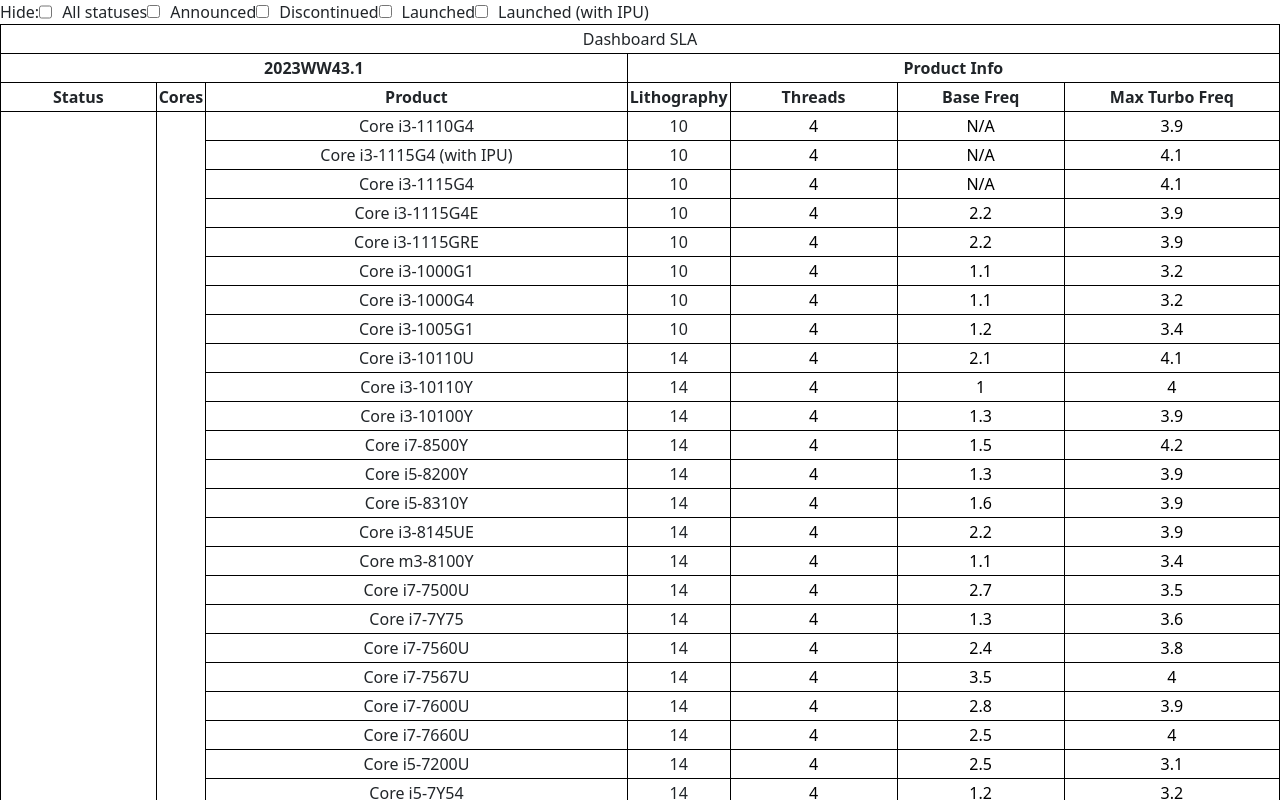
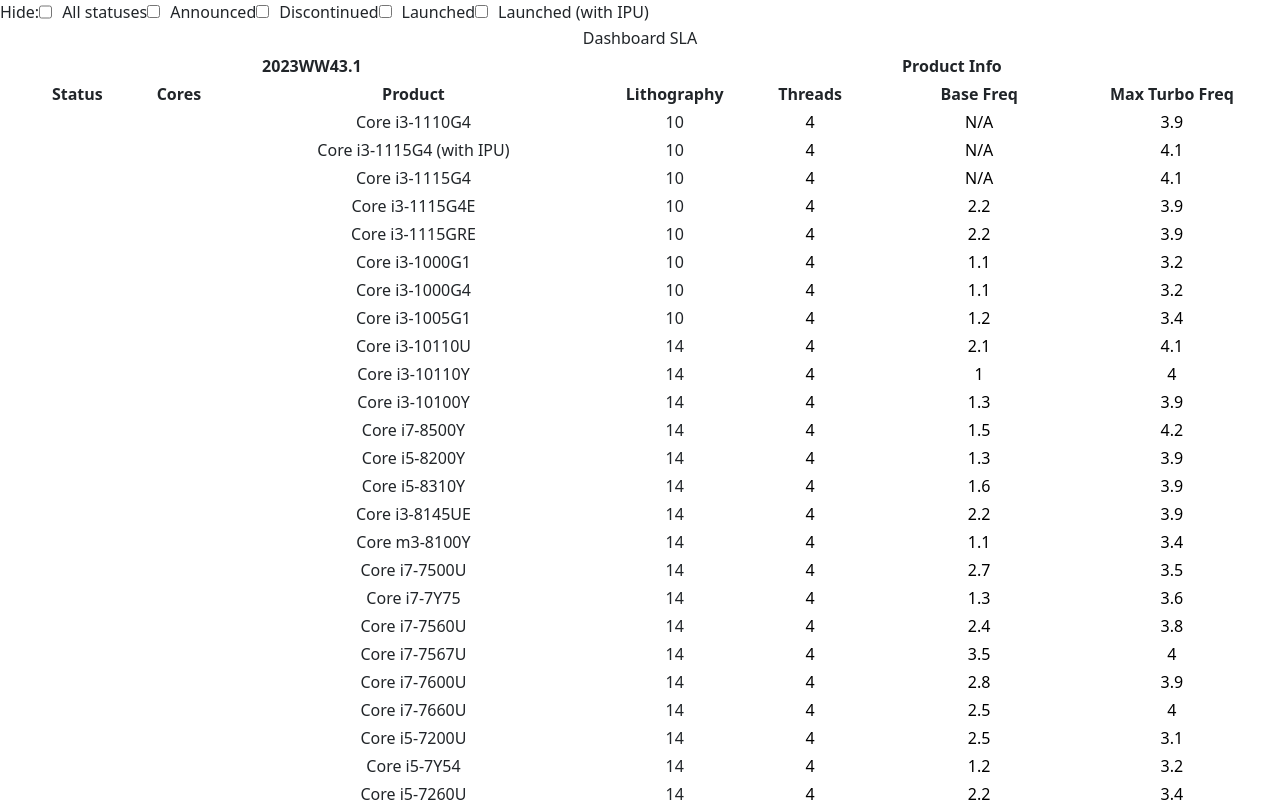
Before and after one commit to contactjw/dashboard-sla, a Vue app: page / in a window 1280 px wide. Shown: the top 800 px of the page. Built offline with nearby package versions, Linux system fonts and the light colour scheme.

Commit message:
Separate table into smaller components

```diff
--- a/src/App.vue
+++ b/src/App.vue
@@ -5,5 +5,5 @@
 </template>
 
 <script setup lang="ts">
-import TheTable from './components/Table.vue';
+import TheTable from './components/table.vue';
 </script>
--- /dev/null
+++ b/src/components/control-labels.vue
@@ -0,0 +1,37 @@
+<template>
+  <div class="hideBar">
+    <label class="hideLabel"> Hide: </label>
+    <div class="checkbox">
+      <!-- All status -->
+      <input
+        :id="'status-' + store.productDataBystatus.status"
+        v-model="store.hidestatus"
+        type="checkbox"
+        class="styled"
+        :value="store.productDataBystatus.status"
+        @click="store.hideShowALLstatus"
+      />
+      <label :for="'status-' + store.productDataBystatus.status[0]">All statuses</label>
+
+      <!-- Dynamic status -->
+      <div v-for="status in store.productDataBystatus.status" :key="status">
+        <input
+          :id="status"
+          v-model="store.hidestatus"
+          type="checkbox"
+          class="styled"
+          :value="status"
+        />
+        <label :for="status">{{ status }}</label>
+      </div>
+    </div>
+  </div>
+</template>
+
+<script setup lang="ts">
+import { useTableDataStore } from '../stores/tableData';
+
+const store = useTableDataStore();
+</script>
+
+<style scoped></style>
--- /dev/null
+++ b/src/components/table-body.vue
@@ -0,0 +1,61 @@
+<template>
+  <tbody>
+    <template v-for="(data, status) in store.productDataBystatus.data">
+      <!-- status -->
+      <tr>
+        <td class="width1" :rowspan="store.calstatusRowspan(data)">
+          {{ status }}
+        </td>
+      </tr>
+
+      <template v-for="cores in Object.keys(data)">
+        <!-- cores -->
+        <tr>
+          <td
+            class="width1"
+            :rowspan="Object.keys(data[cores as unknown as keyof typeof data]).length + 1"
+          >
+            {{ cores }}
+          </td>
+        </tr>
+
+        <tr v-for="v in data[cores as unknown as keyof typeof data]">
+          <!-- product -->
+          <td class="productColumn">{{ v.Product }}</td>
+
+          <!-- Lithography -->
+          <td>{{ v.Lithography }}</td>
+
+          <!-- Threads -->
+          <td>
+            <div class="innerCells">
+              <input :value="v.Threads" :disabled="true" type="text" />
+            </div>
+          </td>
+
+          <!-- Base Freq -->
+          <td>
+            <div class="innerCells">
+              <input :value="v.Base_Freq" :disabled="true" type="text" />
+            </div>
+          </td>
+
+          <!-- Max Turbo Freq -->
+          <td>
+            <div class="innerCells">
+              <input :value="v.Max_Turbo_Freq" type="text" :disabled="true" />
+            </div>
+          </td>
+        </tr>
+      </template>
+    </template>
+  </tbody>
+</template>
+
+<script setup lang="ts">
+import { useTableDataStore } from '../stores/tableData';
+
+const store = useTableDataStore();
+</script>
+
+<style scoped></style>
--- /dev/null
+++ b/src/components/table-heading.vue
@@ -0,0 +1,28 @@
+<template>
+  <thead>
+    <tr>
+      <td :colspan="12">Dashboard SLA</td>
+    </tr>
+    <tr>
+      <th colspan="3">{{ store.wwData }}</th>
+      <th colspan="8">Product Info</th>
+    </tr>
+    <tr>
+      <th>Status</th>
+      <th>Cores</th>
+      <th class="width1">Product</th>
+      <th class="width1">Lithography</th>
+      <th>Threads</th>
+      <th>Base Freq</th>
+      <th>Max Turbo Freq</th>
+    </tr>
+  </thead>
+</template>
+
+<script setup lang="ts">
+import { useTableDataStore } from '../stores/tableData';
+
+const store = useTableDataStore();
+</script>
+
+<style scoped></style>
--- a/src/components/table.vue
+++ b/src/components/table.vue
@@ -1,105 +1,11 @@
 <template>
   <div>
     <!-- Hide By status Bar -->
-    <div class="hideBar">
-      <label class="hideLabel"> Hide: </label>
-      <div class="checkbox">
-        <!-- All status -->
-        <input
-          :id="'status-' + store.productDataBystatus.status"
-          v-model="store.hidestatus"
-          type="checkbox"
-          class="styled"
-          :value="store.productDataBystatus.status"
-          @click="store.hideShowALLstatus"
-        />
-        <label :for="'status-' + store.productDataBystatus.status[0]">All statuses</label>
-
-        <!-- Dynamic status -->
-        <div v-for="status in store.productDataBystatus.status" :key="status">
-          <input
-            :id="status"
-            v-model="store.hidestatus"
-            type="checkbox"
-            class="styled"
-            :value="status"
-          />
-          <label :for="status">{{ status }}</label>
-        </div>
-      </div>
-    </div>
-
+    <ControlLabels></ControlLabels>
     <!-- Main Table Design -->
     <table>
-      <thead>
-        <tr>
-          <td :colspan="12">Dashboard SLA</td>
-        </tr>
-        <tr>
-          <th colspan="3">{{ store.wwData }}</th>
-          <th colspan="8">Product Info</th>
-        </tr>
-        <tr>
-          <th>Status</th>
-          <th>Cores</th>
-          <th class="width1">Product</th>
-          <th class="width1">Lithography</th>
-          <th>Threads</th>
-          <th>Base Freq</th>
-          <th>Max Turbo Freq</th>
-        </tr>
-      </thead>
-      <tbody>
-        <template v-for="(data, status) in store.productDataBystatus.data">
-          <!-- status -->
-          <tr>
-            <td class="width1" :rowspan="store.calstatusRowspan(data)">
-              {{ status }}
-            </td>
-          </tr>
-
-          <template v-for="cores in Object.keys(data)">
-            <!-- cores -->
-            <tr>
-              <td
-                class="width1"
-                :rowspan="Object.keys(data[cores as unknown as keyof typeof data]).length + 1"
-              >
-                {{ cores }}
-              </td>
-            </tr>
-
-            <tr v-for="v in data[cores as unknown as keyof typeof data]">
-              <!-- product -->
-              <td class="productColumn">{{ v.Product }}</td>
-
-              <!-- Lithography -->
-              <td>{{ v.Lithography }}</td>
-
-              <!-- Threads -->
-              <td>
-                <div class="innerCells">
-                  <input :value="v.Threads" :disabled="true" type="text" />
-                </div>
-              </td>
-
-              <!-- Base Freq -->
-              <td>
-                <div class="innerCells">
-                  <input :value="v.Base_Freq" :disabled="true" type="text" />
-                </div>
-              </td>
-
-              <!-- Max Turbo Freq -->
-              <td>
-                <div class="innerCells">
-                  <input :value="v.Max_Turbo_Freq" type="text" :disabled="true" />
-                </div>
-              </td>
-            </tr>
-          </template>
-        </template>
-      </tbody>
+      <TableHeading></TableHeading>
+      <TableBody></TableBody>
     </table>
     <!-- End of Table Design -->
   </div>
@@ -107,11 +13,14 @@
 
 <script setup lang="ts">
 import { useTableDataStore } from '../stores/tableData';
+import ControlLabels from './control-labels.vue';
+import TableHeading from './table-heading.vue';
+import TableBody from './table-body.vue';
 
 const store = useTableDataStore();
 </script>
 
-<style scoped>
+<style>
 .fas.fa-times {
   display: none;
 }
```
Also changed, not shown: 1 other file (tests, documents, lock files or other folders).
